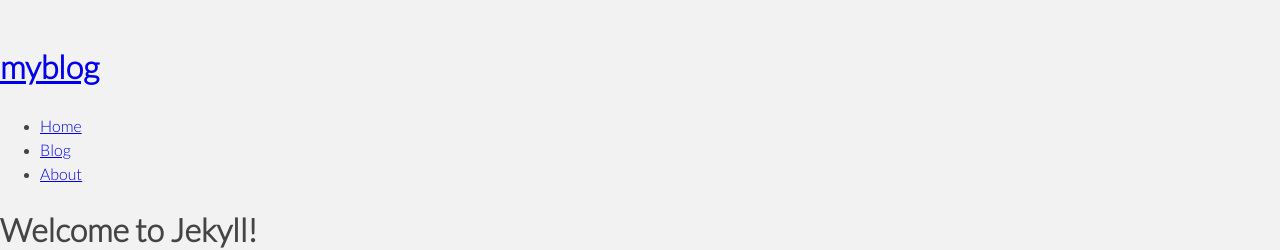
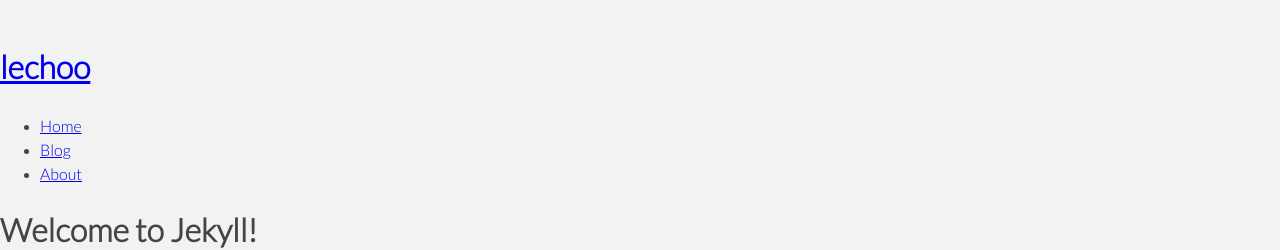
Before and after one commit to lechoo/lechoo.github.io, a Jekyll site: the page built from _posts/2014-07-17-welcome-to-jekyll.markdown, in a window 1280 px wide. Shown: the top 250 px of the page. Built offline with Jekyll 4.4.1, drawn with Linux system fonts in a browser that asks for light colours; nearby versions of some CDN libraries; Markdown is read by kramdown in place of the engine named in the settings.

Commit message:
Update _config.yml

```diff
--- a/_config.yml
+++ b/_config.yml
@@ -6,7 +6,7 @@ server: true
 paginate: 3
 permalink: /:year/:month/:title
 
-sitename: myblog
+sitename: lechoo
 author :
  name: lechoo
  email: lechoo2u@gmail.com
```
